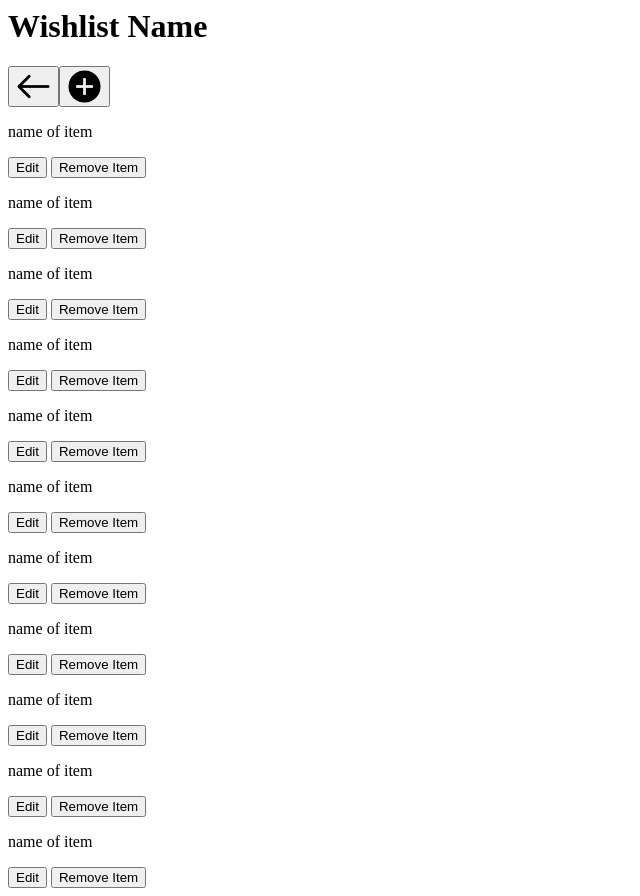
After one commit to saadman2001rahman/wishlist_website, a PHP site: page /view_wishlist.php in a window 1280 px wide. The commit adds this page. Shown: the whole page, without its empty margins (0-640 px from the left). Run offline with PHP 8.4, Linux system fonts and the light colour scheme.

Commit message:
added view_wishlist page

```diff
--- a/main_page.php
+++ b/main_page.php
@@ -33,6 +33,9 @@
         echo "
         <div className=\"wishlist_entries\">
             <p>name of wishlist</p>
+            <a href=\"view_wishlist.php\">
+            <button className=\"button_edit_wishlist\">View</button>
+            </a>
             <button className=\"button_edit_wishlist\">Edit</button>
             <a href=\"additem.php\">
                 <button title=\"Add Item\" className=\"button_add_item\"><img src=\"images/add_item.png\" width=\"20\"</button>
--- /dev/null
+++ b/view_wishlist.php
@@ -0,0 +1,43 @@
+<!DOCTYPE <!DOCTYPE html>
+<html>
+
+<head>
+    <meta charset="utf-8">
+    <meta http-equiv="X-UA-Compatible" content="IE=edge">
+    <title>Wishlist</title>
+    <meta name="description" content="">
+    <meta name="viewport" content="width=device-width, initial-scale=1">
+    <link rel="stylesheet" href="">
+</head>
+
+<body>
+    <div className="nav_bar">
+        <h1>Wishlist Name</h1>
+        <a href="main_page.php">
+            <button title="Main Page"><img src="images/back.png" width="35" </button>
+        </a>
+
+        <a href="additem.php">
+            <button title="Add Item" className="button_add_item"><img src="images/add_item.png" width="35" </button>
+
+        </a>
+
+    </div>
+
+    <!-- each wishlist entry -->
+    <?php
+    for ($item = 0; $item <= 10; $item++) {
+        echo "
+        <div className=\"item\">
+            <p>name of item</p>
+            <button className=\"button_edit_item\">Edit</button>
+                <button className=\"button_add_item\">Remove Item</button>
+        </div>
+        ";
+    }
+    ?>
+
+
+</body>
+
+</html>
```
